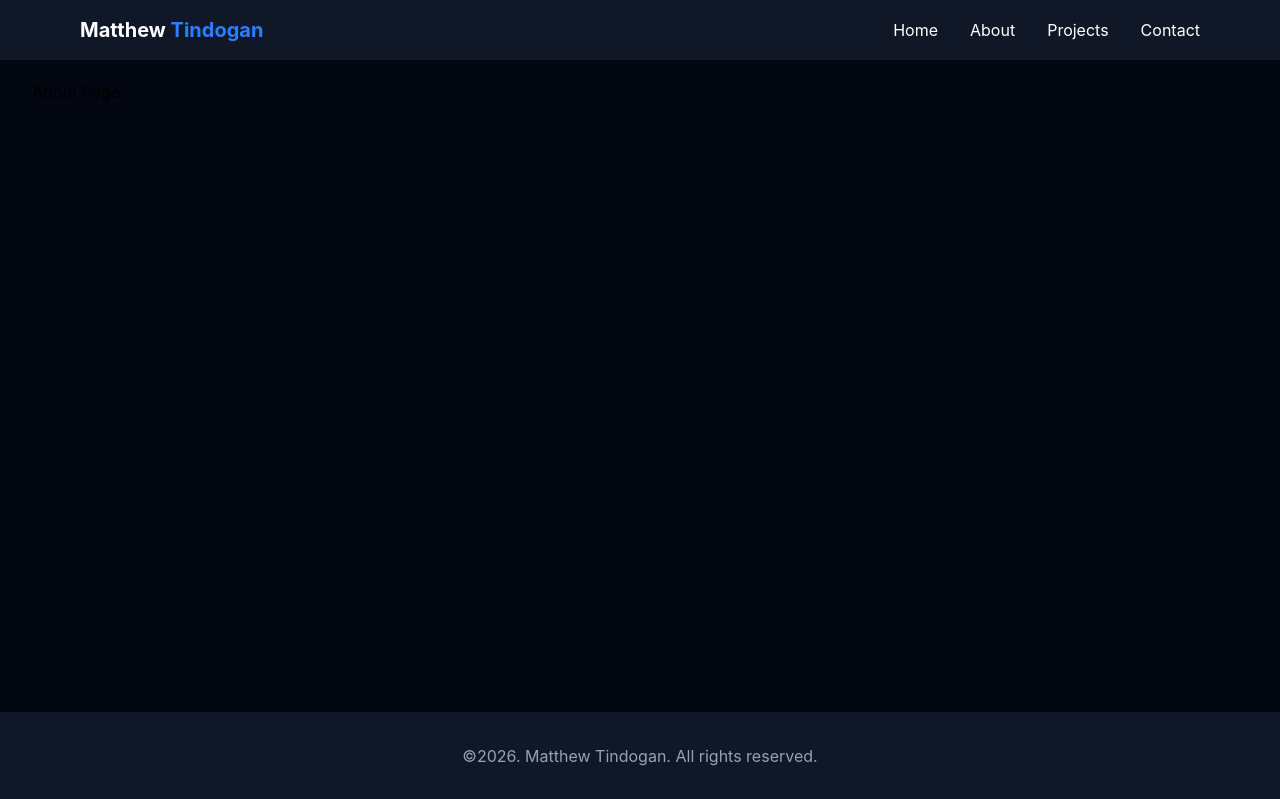
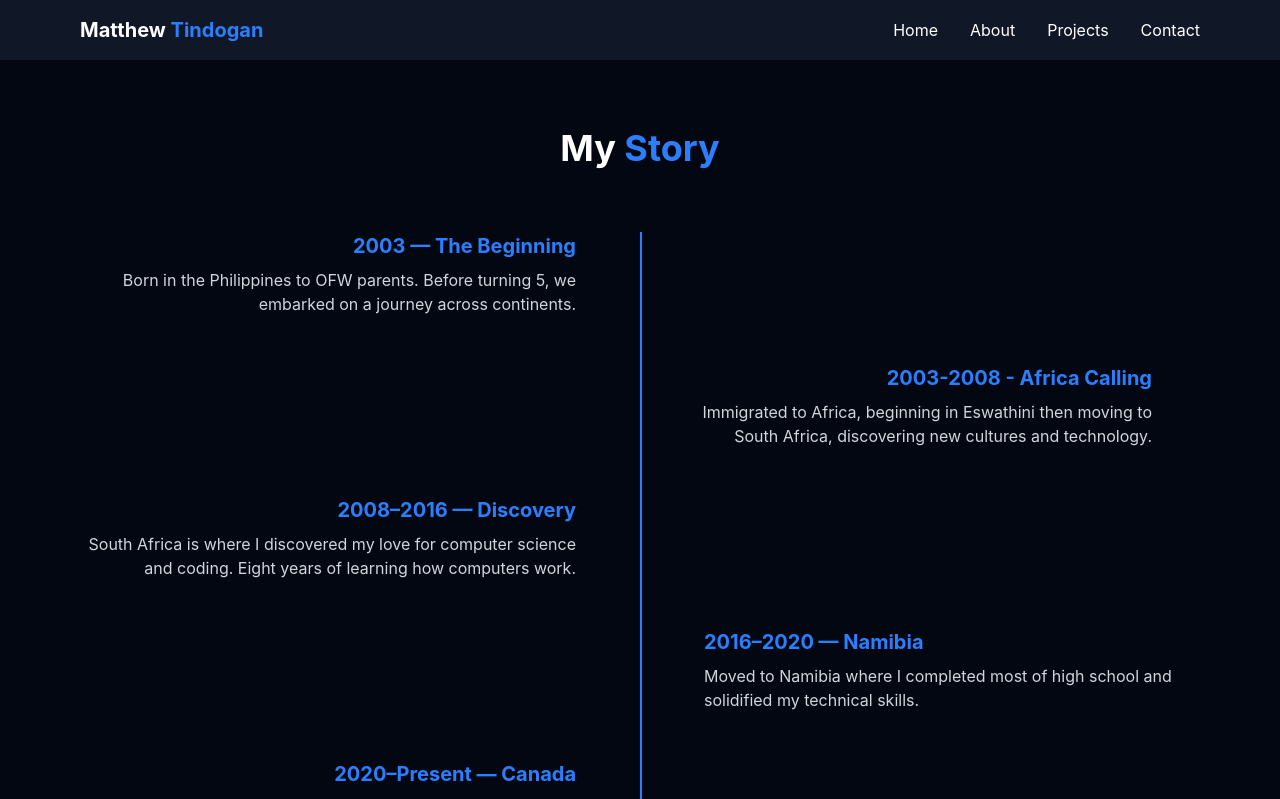
Before and after one commit to TrainerBlu3/AboutMe, a React (Vite) app in the folder client/: page /about in a window 1280 px wide. Shown: the top 799 px of the page. Built offline with nearby package versions, Linux system fonts and the light colour scheme.

Commit message:
feat: add About page with timeline

```diff
--- a/client/src/App.jsx
+++ b/client/src/App.jsx
@@ -2,6 +2,7 @@ import {BrowserRouter, Routes, Route} from "react-router-dom"
 import Navbar from './components/Navbar'
 import Footer from './components/Footer'
 import Home from './pages/Home'
+import About from './pages/About'
 
 function App() {
     return (
@@ -11,7 +12,7 @@ function App() {
                 <div className="flex-1">
                     <Routes>
                         <Route path="/" element={<Home/>}/>
-                        <Route path="/about" element={<div className="pt-20 p-8">About Page</div>}/>
+                        <Route path="/about" element={<About/>}/>
                         <Route path="/projects" element={<div className="pt-20 p-8">Projects Page</div>}/>
                         <Route path="/contact" element={<div className="pt-20 p-8">Contact</div>}/>
                     </Routes>
--- /dev/null
+++ b/client/src/pages/About.jsx
@@ -0,0 +1,70 @@
+function About() {
+    return (
+        <main className="min-h-screen bg-gray-950 text-white">
+            <div className="max-w-6xl mx-auto px-4 py-32">
+
+                <h1 className="text-4xl font-bold text-center mb-16">
+                    My <span className="text-blue-500">Story</span>
+                </h1>
+
+                {/* Timeline */}
+                <section className="relative">
+
+                    {/* Vertical Line */}
+                    <div className="absolute left-4 md:left-1/2 top-0 bottom-0 w-0.5 bg-blue-500"></div>
+
+                    {/* Timeline items */}
+                    <div className="space-y-12">
+
+                        <div className="relative pl-12 md:pl-0 md:grid md:grid-cols-2 md:gap-8">
+                            <div className="md:text-right md:pr-12">
+                                <h3 className="text-xl font-bold text-blue-500">2003 — The Beginning</h3>
+                                <p className="text-gray-300 mt-2">Born in the Philippines to OFW parents. Before turning
+                                    5, we embarked on a journey across continents.</p>
+                            </div>
+                            <div></div>
+                        </div>
+
+                        <div className="relative pl-12 md:pl-0 md:grid md:grid-cols-2 md:gap-8">
+                            <div></div>
+                            <div className="md:text-right md:pr-12">
+                                <h3 className="text-xl font-bold text-blue-500">2003-2008 - Africa Calling</h3>
+                                <p className="text-gray-300 mt-2">Immigrated to Africa, beginning in Eswathini then
+                                    moving to South Africa, discovering new cultures and technology.</p>
+                            </div>
+                        </div>
+
+                        <div className="relative pl-12 md:pl-0 md:grid md:grid-cols-2 md:gap-8">
+                            <div className="md:text-right md:pr-12">
+                                <h3 className="text-xl font-bold text-blue-500">2008–2016 — Discovery</h3>
+                                <p className="text-gray-300 mt-2">South Africa is where I discovered my love for
+                                    computer science and coding. Eight years of learning how computers work.</p>
+                            </div>
+                            <div></div>
+                        </div>
+
+                        <div className="relative pl-12 md:pl-0 md:grid md:grid-cols-2 md:gap-8">
+                            <div></div>
+                            <div className="md:pl-12">
+                                <h3 className="text-xl font-bold text-blue-500">2016–2020 — Namibia</h3>
+                                <p className="text-gray-300 mt-2">Moved to Namibia where I completed most of high school
+                                    and solidified my technical skills.</p>
+                            </div>
+                        </div>
+
+                        <div className="relative pl-12 md:pl-0 md:grid md:grid-cols-2 md:gap-8">
+                            <div className="md:text-right md:pr-12">
+                                <h3 className="text-xl font-bold text-blue-500">2020–Present — Canada</h3>
+                                <p className="text-gray-300 mt-2">Moved to Canada in 2020. Now pursuing Computer Science
+                                    at Okanagan College, fascinated by data structures and algorithms.</p>
+                            </div>
+                            <div></div>
+                        </div>
+                    </div>
+                </section>
+            </div>
+        </main>
+    )
+}
+
+export default About
```
